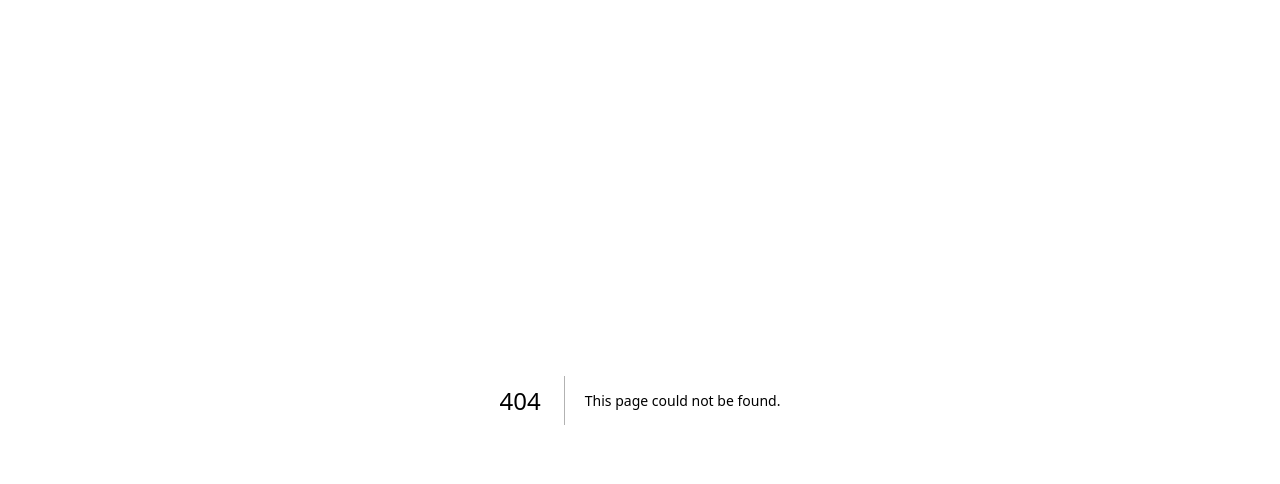
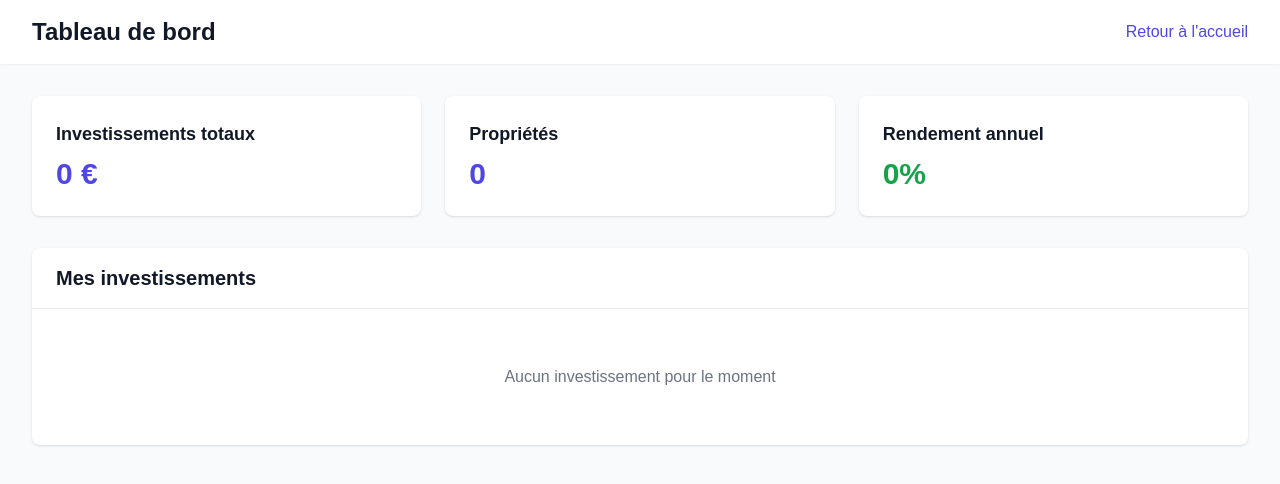
Before and after one commit to greg-easycraft/linkinvests, a Next.js app in the folder packages/frontend/: page /dashboard in a window 1280 px wide. Before the commit this address had no page. Shown: the top 484 px of the page. Built offline with nearby package versions, Linux system fonts and the light colour scheme.

Commit message:
feat: update homepage and add dashboard

```diff
--- /dev/null
+++ b/packages/frontend/src/app/dashboard/page.tsx
@@ -0,0 +1,59 @@
+import Link from 'next/link';
+
+export default function Dashboard() {
+  return (
+    <div className="min-h-screen bg-gray-50">
+      <header className="bg-white shadow-sm">
+        <div className="max-w-7xl mx-auto px-4 sm:px-6 lg:px-8 py-4">
+          <div className="flex items-center justify-between">
+            <h1 className="text-2xl font-bold text-gray-900">Tableau de bord</h1>
+            <Link
+              href="/"
+              className="text-indigo-600 hover:text-indigo-700 font-medium"
+            >
+              Retour à l'accueil
+            </Link>
+          </div>
+        </div>
+      </header>
+
+      <main className="max-w-7xl mx-auto px-4 sm:px-6 lg:px-8 py-8">
+        <div className="grid grid-cols-1 md:grid-cols-2 lg:grid-cols-3 gap-6">
+          <div className="bg-white rounded-lg shadow p-6">
+            <h2 className="text-lg font-semibold text-gray-900 mb-2">
+              Investissements totaux
+            </h2>
+            <p className="text-3xl font-bold text-indigo-600">0 €</p>
+          </div>
+
+          <div className="bg-white rounded-lg shadow p-6">
+            <h2 className="text-lg font-semibold text-gray-900 mb-2">
+              Propriétés
+            </h2>
+            <p className="text-3xl font-bold text-indigo-600">0</p>
+          </div>
+
+          <div className="bg-white rounded-lg shadow p-6">
+            <h2 className="text-lg font-semibold text-gray-900 mb-2">
+              Rendement annuel
+            </h2>
+            <p className="text-3xl font-bold text-green-600">0%</p>
+          </div>
+        </div>
+
+        <div className="mt-8 bg-white rounded-lg shadow">
+          <div className="px-6 py-4 border-b border-gray-200">
+            <h2 className="text-xl font-semibold text-gray-900">
+              Mes investissements
+            </h2>
+          </div>
+          <div className="p-6">
+            <p className="text-gray-500 text-center py-8">
+              Aucun investissement pour le moment
+            </p>
+          </div>
+        </div>
+      </main>
+    </div>
+  );
+}
--- a/packages/frontend/src/app/layout.tsx
+++ b/packages/frontend/src/app/layout.tsx
@@ -3,7 +3,7 @@ import './globals.css';
 
 export const metadata: Metadata = {
   title: 'LinkInvest',
-  description: 'Real estate investment platform',
+  description: 'Plateforme d\'investissement immobilier',
 };
 
 export default function RootLayout({
--- a/packages/frontend/src/app/page.tsx
+++ b/packages/frontend/src/app/page.tsx
@@ -1,9 +1,19 @@
+import Link from 'next/link';
+
 export default function Home() {
   return (
-    <div className="min-h-screen flex items-center justify-center">
-      <main className="text-center">
-        <h1 className="text-4xl font-bold mb-4">LinkInvest</h1>
-        <p className="text-gray-600">Real estate investment platform</p>
+    <div className="min-h-screen flex items-center justify-center bg-gradient-to-br from-blue-50 to-indigo-100">
+      <main className="text-center px-4">
+        <h1 className="text-5xl font-bold mb-4 text-gray-900">LinkInvest</h1>
+        <p className="text-xl text-gray-600 mb-8">
+          Plateforme d'investissement immobilier
+        </p>
+        <Link
+          href="/dashboard"
+          className="inline-block bg-indigo-600 hover:bg-indigo-700 text-white font-semibold px-8 py-3 rounded-lg transition-colors duration-200 shadow-md hover:shadow-lg"
+        >
+          Accéder au tableau de bord
+        </Link>
       </main>
     </div>
   );
```
